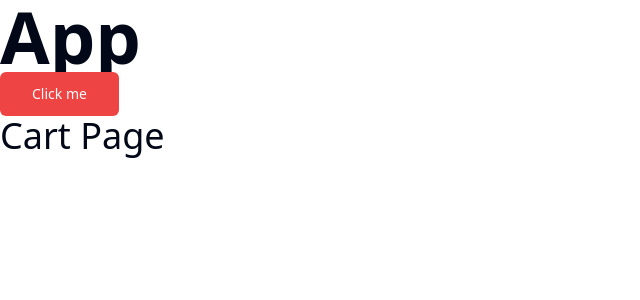
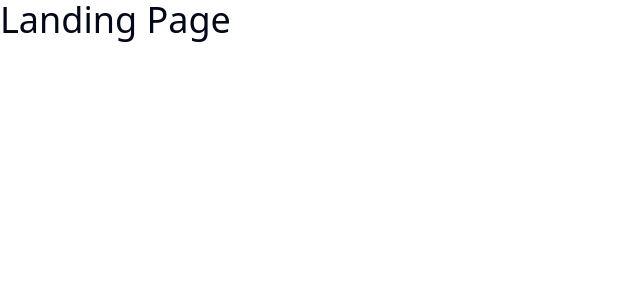
Before and after one commit to fmsim/js-comfy-store, a React (Vite) app: page / in a window 1280 px wide. Shown: the top 300 px of the page, without its empty margins (0-640 px from the left). Built offline with nearby package versions, Linux system fonts and the light colour scheme; the HTML template or start-up script is replaced by a standard one.

Commit message:
adding RouterProvider and createBrowserRouter to App.tsx

```diff
--- a/src/App.tsx
+++ b/src/App.tsx
@@ -1,5 +1,5 @@
-import { Button } from "./components/ui/button";
-import { useAppSelector } from "./hooks";
+import { RouterProvider, createBrowserRouter } from "react-router-dom";
+
 import {
   HomeLayout,
   Landing,
@@ -15,20 +15,13 @@
 } from "./pages";
 
 function App() {
-  const { name } = useAppSelector((state) => state.userState);
-  console.log(name);
-
+  const router = createBrowserRouter([
+    { path: "/", element: <Landing /> },
+    { path: "/cart", element: <Cart /> },
+  ]);
   return (
     <div>
-      <h1 className="text-7xl font-bold">App</h1>
-      <Button
-        variant="destructive"
-        size="lg"
-        onClick={() => console.log("it worked!!!")}
-      >
-        Click me
-      </Button>
-      <Cart />
+      <RouterProvider router={router} />
     </div>
   );
 }
```
